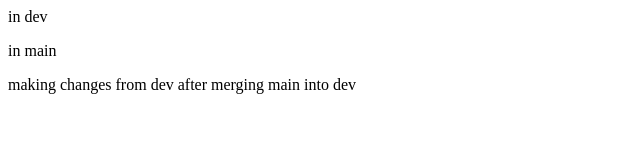
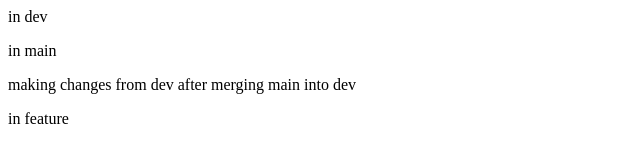
Before and after one commit to Raj-Git-coder/Demo-repo-1s, a plain HTML site: page index.html in a window 1280 px wide. Shown: the full height of the page, 0-640 px from the left. Drawn offline with Linux system fonts and the light colour scheme.

Commit message:
update index.html

```diff
--- a/index.html
+++ b/index.html
@@ -1,3 +1,4 @@
 <p>in dev</p>
 <p>in main</p>
 <p>making changes from dev after merging main into dev</p>
+<p>in feature</p>
```
